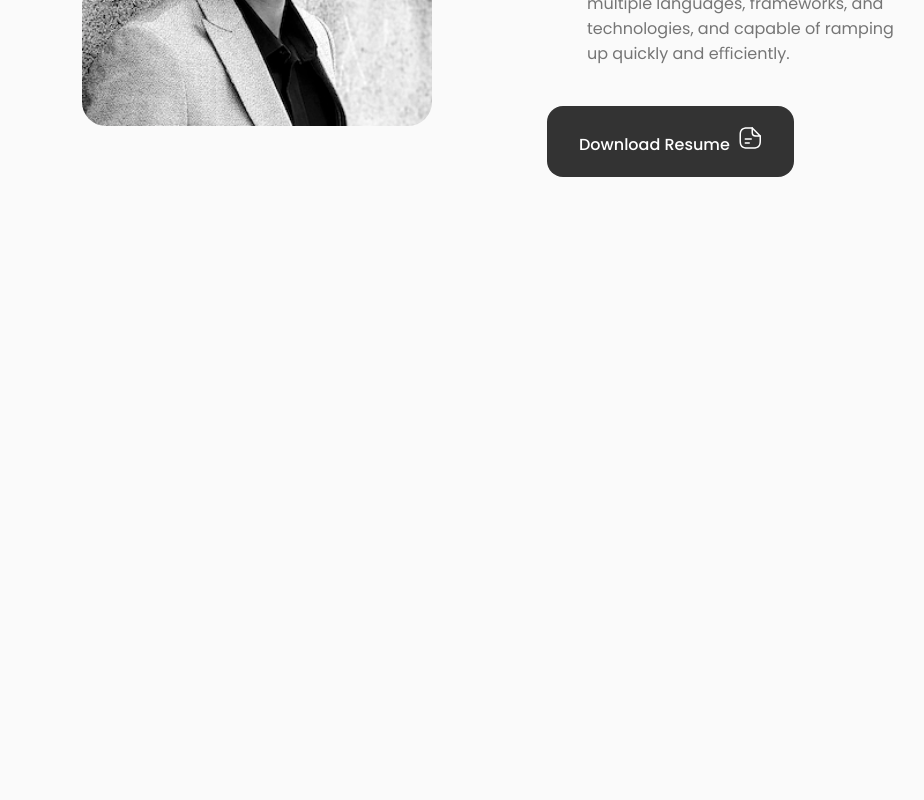
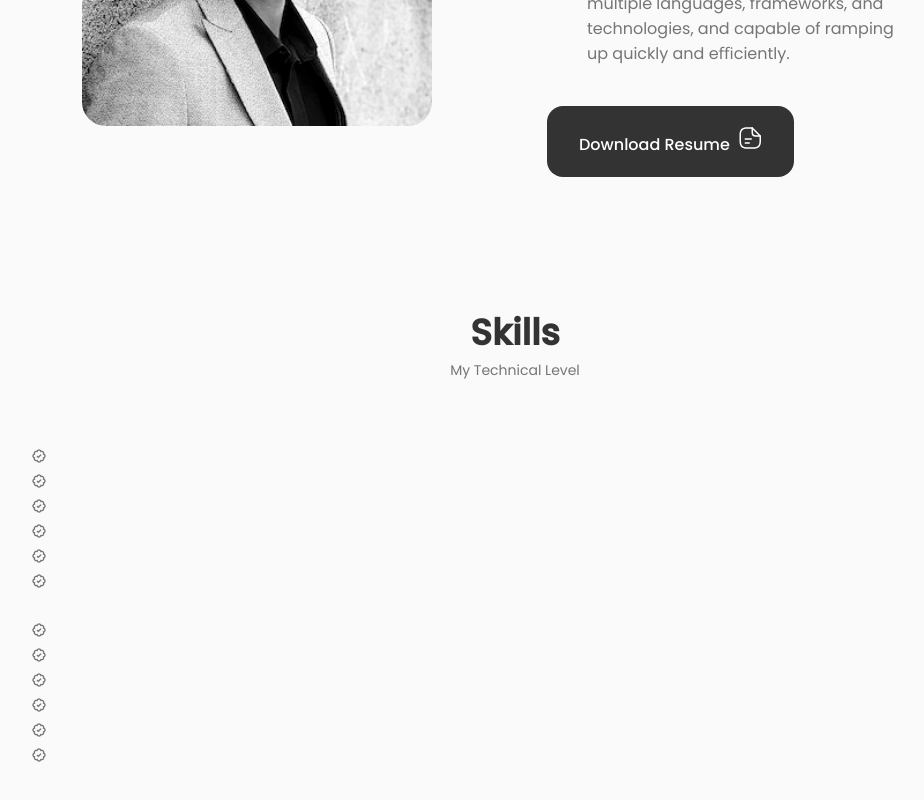
Before and after one commit to AmanWorku/AmanWorku.github.io, a React (Create React App) app: page / in a window 1280 px wide. Shown: the part 1298-2098 px from the top of the page, without its empty margins (125-1049 px from the left). Before the commit the page ends 1507 px from the top, so only its background shows below. Built offline with nearby package versions, Linux system fonts and the light colour scheme.

Commit message:
Setup data holder for backend and frontend

```diff
--- a/src/App.js
+++ b/src/App.js
@@ -3,6 +3,7 @@
 import Header from "./components/header/Header";
 import Home from "./components/home/Home";
 import About from "./components/about/About";
+import Skills from "./components/skills/Skills";
 
 function App() {
 	return (
@@ -11,6 +12,7 @@
 			<main className="main"></main>
 			<Home />
 			<About />
+			<Skills />
 		</>
 	);
 }
--- /dev/null
+++ b/src/components/skills/Backend.jsx
@@ -0,0 +1,61 @@
+import React from 'react'
+
+const Backend = () => {
+  return (
+    <div className="skills__content">
+        <h3 className="skills__title">
+
+        </h3>
+        <div className="skills__box">
+            <div className="skills__group">
+                <div className="skills__data">
+                    <i className='bx bx-badge-check'/>
+                    <div>
+                        <h3 className='skills__name'></h3>
+                        <span className="skills__level"></span>
+                    </div>
+                </div>
+                <div className="skills__data">
+                    <i className='bx bx-badge-check'/>
+                    <div>
+                        <h3 className='skills__name'></h3>
+                        <span className="skills__level"></span>
+                    </div>
+                </div>
+                <div className="skills__data">
+                    <i className='bx bx-badge-check'/>
+                    <div>
+                        <h3 className='skills__name'></h3>
+                        <span className="skills__level"></span>
+                    </div>
+                </div>
+            </div>
+            <div className="skills__group">
+                <div className="skills__data">
+                    <i className='bx bx-badge-check'/>
+                    <div>
+                        <h3 className='skills__name'></h3>
+                        <span className="skills__level"></span>
+                    </div>
+                </div>
+                <div className="skills__data">
+                    <i className='bx bx-badge-check'/>
+                    <div>
+                        <h3 className='skills__name'></h3>
+                        <span className="skills__level"></span>
+                    </div>
+                </div>
+                <div className="skills__data">
+                    <i className='bx bx-badge-check'/>
+                    <div>
+                        <h3 className='skills__name'></h3>
+                        <span className="skills__level"></span>
+                    </div>
+                </div>
+            </div>
+        </div>
+    </div>
+  )
+}
+
+export default Backend
--- /dev/null
+++ b/src/components/skills/Frontend.jsx
@@ -0,0 +1,61 @@
+import React from 'react'
+
+const Frontend = () => {
+  return (
+    <div className="skills__content">
+        <h3 className="skills__title">
+
+        </h3>
+        <div className="skills__box">
+            <div className="skills__group">
+                <div className="skills__data">
+                    <i className='bx bx-badge-check'/>
+                    <div>
+                        <h3 className='skills__name'></h3>
+                        <span className="skills__level"></span>
+                    </div>
+                </div>
+                <div className="skills__data">
+                    <i className='bx bx-badge-check'/>
+                    <div>
+                        <h3 className='skills__name'></h3>
+                        <span className="skills__level"></span>
+                    </div>
+                </div>
+                <div className="skills__data">
+                    <i className='bx bx-badge-check'/>
+                    <div>
+                        <h3 className='skills__name'></h3>
+                        <span className="skills__level"></span>
+                    </div>
+                </div>
+            </div>
+            <div className="skills__group">
+                <div className="skills__data">
+                    <i className='bx bx-badge-check'/>
+                    <div>
+                        <h3 className='skills__name'></h3>
+                        <span className="skills__level"></span>
+                    </div>
+                </div>
+                <div className="skills__data">
+                    <i className='bx bx-badge-check'/>
+                    <div>
+                        <h3 className='skills__name'></h3>
+                        <span className="skills__level"></span>
+                    </div>
+                </div>
+                <div className="skills__data">
+                    <i className='bx bx-badge-check'/>
+                    <div>
+                        <h3 className='skills__name'></h3>
+                        <span className="skills__level"></span>
+                    </div>
+                </div>
+            </div>
+        </div>
+    </div>
+  )
+}
+
+export default Frontend
--- /dev/null
+++ b/src/components/skills/Skills.jsx
@@ -0,0 +1,18 @@
+import React from 'react'
+import Frontend from './Frontend'
+import Backend from './Backend'
+
+const Skills = () => {
+  return (
+    <section className="skills section" id="skills">
+         <h2 className="section__title">Skills</h2>
+    <span className="section__subtitle">My Technical Level</span>
+    <div className="skills__container container grid">
+        <Frontend />
+        <Backend />
+    </div>
+    </section>
+  )
+}
+
+export default Skills
```
Also changed, not shown: src/components/skills/skills.css (added).
